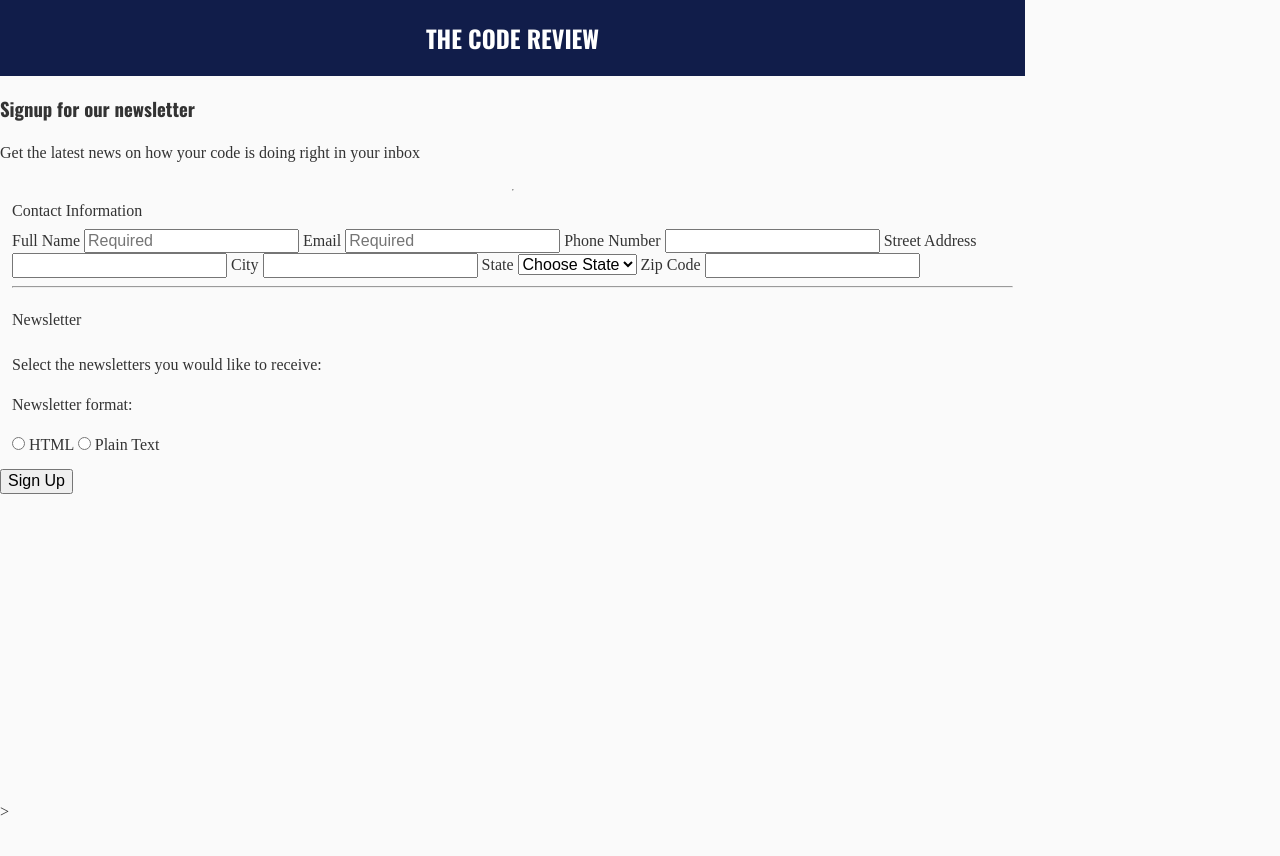
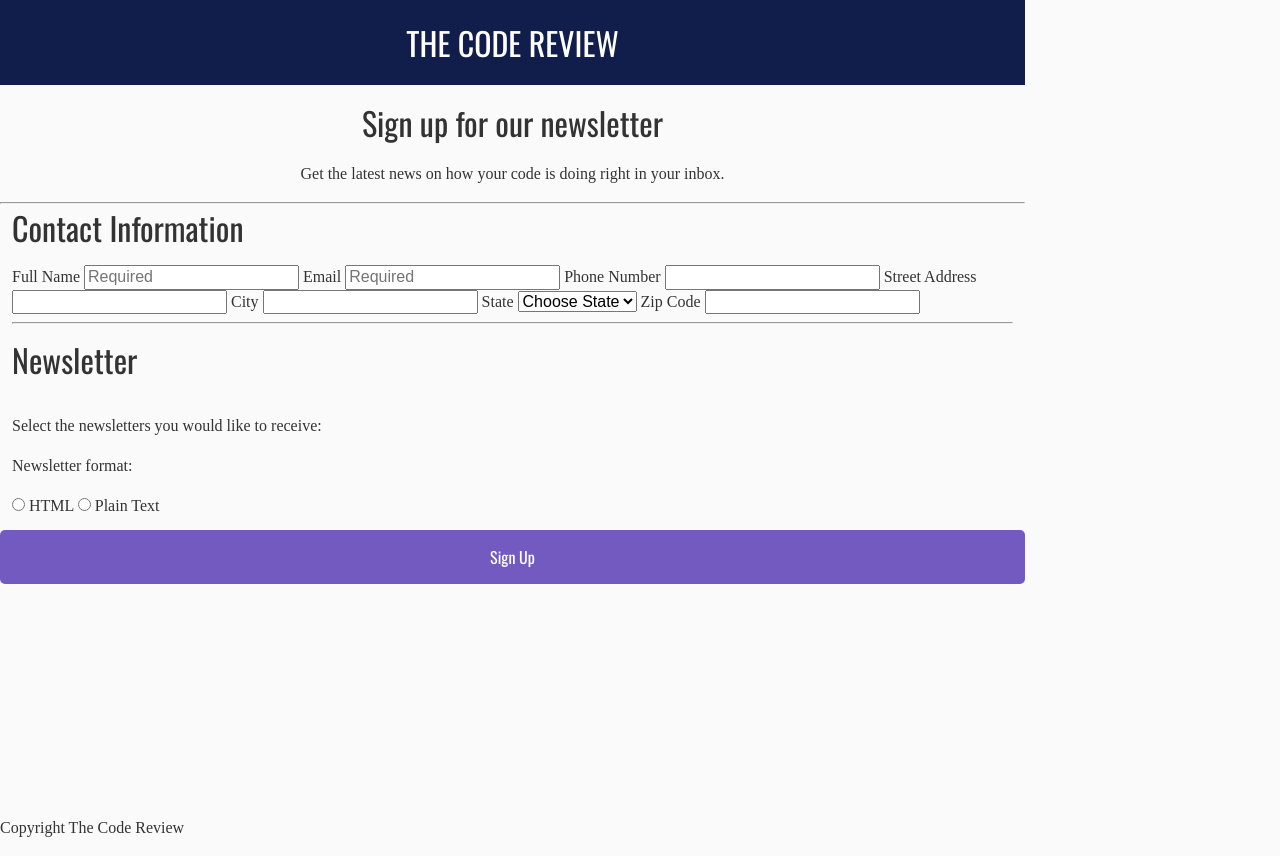
Before and after one commit to hummusatune/responsiveForm, a plain HTML site: page index.html in a window 1280 px wide. Before the commit the page ends 824 px from the top, so only its background shows below. Drawn offline with nearby package versions, Linux system fonts and the light colour scheme; a web font is replaced by a local one.

Commit message:
Tweaking the layout

```diff
--- a/css/styles.css
+++ b/css/styles.css
@@ -23,7 +23,7 @@ h1,
 h2,
 h3,
 h4 {
-  font-family: 'Oswald', sans-serif;
+  font: 2em/1 'Oswald', sans-serif;
   color: #333;
 }
 
@@ -36,14 +36,6 @@ body {
 
 a {
   text-decoration: none;
-}
-
-fieldset {
-  border: none;
-}
-
-button {
-
 }
 
 /* ======================
@@ -61,3 +53,40 @@ header h2 {
   color: #fff;
   text-transform: uppercase;
 }
+
+.intro {
+  text-align: center;
+}
+
+.intro h3 {
+  margin: 0.7em 0;
+}
+
+/* ======================
+Form Styles
+======================= */
+
+form {
+  display: flex;
+  flex-direction: column;
+}
+
+fieldset {
+  border: none;
+}
+
+legend {
+  font: 2em/1 'Oswald', sans-serif;
+  color: #333;
+  margin: 0.5em 0;
+}
+
+button {
+  background: #725ac1;
+  color: #fff;
+  font: 1em/1.5 'Oswald', sans-serif;
+  padding: 15px 100px;
+  outline: none;
+  border: none;
+  border-radius: 5px;
+}
--- a/index.html
+++ b/index.html
@@ -15,12 +15,11 @@
 				<h2>The Code Review</h2>
 			</header>
 
-			<section>
-				<h3>Signup for our newsletter</h3>
-				<p>Get the latest news on how your code is doing right in your inbox</p>
+			<section class="intro">
+				<h3>Sign up for our newsletter</h3>
+				<p>Get the latest news on how your code is doing right in your inbox.</p>
+				<hr />
 			</section>
-
-			<hr />
 
 			<form action="#" method="get">
 	  		<fieldset>
@@ -91,15 +90,14 @@
 
 			  	</fieldset>
 
-			      <button class="button" name="signup">Sign Up</button>
-
+			    <button class="button" name="signup">Sign Up</button>
 			</form>
 
 
 		</div>
 
 		<footer>
-
-		</footer>>
+			<p>Copyright The Code Review</p>
+		</footer>
 	</body>
 </html>
```
Also changed, not shown: mockups/desktop-form.png (added), mockups/mobile-form.png (added).
